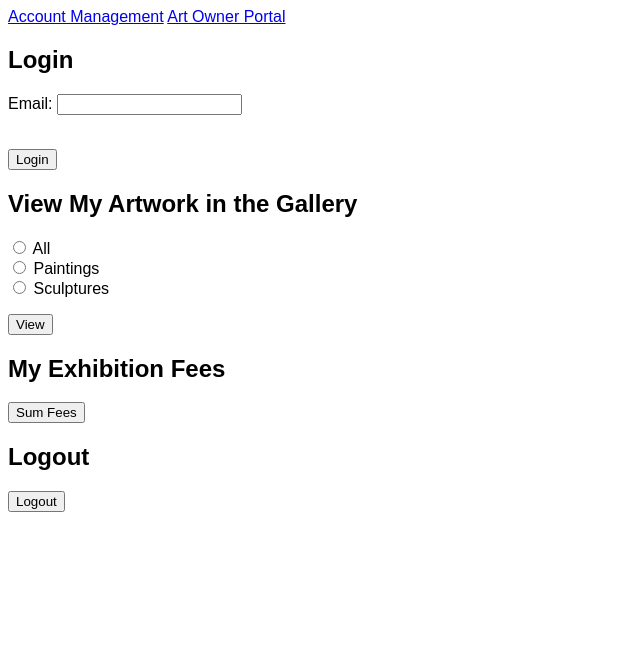
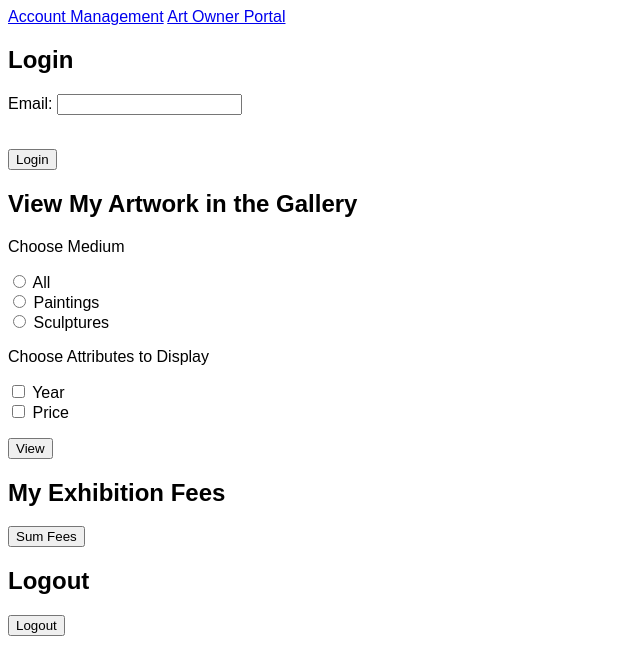
Before and after one commit to tammy-kim/Art-Gallery-Website, a PHP site: page /wrapper.php in a window 1280 px wide. Shown: the top 661 px of the page, without its empty margins (0-640 px from the left). Run offline with PHP 8.4, Linux system fonts and the light colour scheme.

Commit message:
added attribute display option in owner portal viewing artwork

```diff
--- a/art_index.php
+++ b/art_index.php
@@ -21,13 +21,19 @@
         <h2>View My Artwork in the Gallery</h2>
             <form method="GET" action="wrapper.php">
                 <input type="hidden" id="seeMyArtRequest" name="seeMyArtRequest">
+                <p>Choose Medium</p>
                 <input type="radio" id="all" name="select_art_type" value="All">
                 <label for="all">All</label><br>
                 <input type="radio" id="paintings" name="select_art_type" value="Paintings">
                 <label for="paintings">Paintings</label><br>
                 <input type="radio" id="sculptures" name="select_art_type" value="Sculptures">
                 <label for="sculptures">Sculptures</label>
+                <p>Choose Attributes to Display</p>
+                <input type="checkbox" id="year" name="attributeYear" value=", a.YearCreated">
+                <label for="year"> Year</label><br>
 
+                <input type="checkbox" id="price" name="attributePrice" value=", a.Price">
+                <label for="price"> Price</label><br>
                 <p><input type="submit" value="View" name="view"></p>
             </form>
 
--- a/owner_portal.php
+++ b/owner_portal.php
@@ -89,16 +89,25 @@
 
     }
 
-    function printMyArt($result) { //prints results from a select statement
+    function printMyArt($result, $numAttributes) { //prints results from a select statement
 
         echo "<table>";
-        echo "<tr><th>title</th></tr>";
+        //echo "<tr><th>title</th></tr>";
 
         while ($row = OCI_Fetch_Array($result, OCI_BOTH)) {
-            echo "<tr><td>" . $row[0] . "</td></tr>"; //or just use "echo $row[0]"
+            if ($numAttributes == 1){
+                echo "<tr><td>" . $row[0] . "</td></tr>";
+            }
+            else if ($numAttributes == 2){
+                echo "<tr><td>" . $row[0] . "</td><td>" . $row[1] . "</td></tr>";
+            }
+            else if ($numAttributes == 3){
+                echo "<tr><td>" . $row[0] . "</td><td>" . $row[1] . " </td><td>" . $row[2] . "</td></tr>";
+            }
         }
 
         echo "</table>";
+
     }
 
     function handleSeeMyArtRequest() {
@@ -111,9 +120,24 @@
         //exit();
         //echo "$userEmail";
         $radioSelection = $_GET['select_art_type'];
+        //choose which attributes get selected
+        $year = "";
+        $price = "";
+        $numAttributes = 1;
+        //$selectedAttributes = $_GET['attributeYear'];
+        if (!empty($_GET['attributeYear'])){
+            $year = $_GET['attributeYear'];
+            $numAttributes++;
+        }
+
+        if (!empty($_GET['attributePrice'])){
+            $price = $_GET['attributePrice'];
+            $numAttributes++;
+        }
+
 
         if ($radioSelection == "Paintings"){
-            $fetchMyArt = executePlainSQL("SELECT a.Title FROM ArtOwner ao, Art3 a, Painting p WHERE a.OwnerID = ao.OwnerID AND a.IdentificationNumber = p.IdentificationNumber AND Email='" . $userEmail . "'");
+            $fetchMyArt = executePlainSQL("SELECT a.Title " . $year . " " . $price . " FROM ArtOwner ao, Art3 a, Painting p WHERE a.OwnerID = ao.OwnerID AND a.IdentificationNumber = p.IdentificationNumber AND Email='" . $userEmail . "'");
         } else if ($radioSelection == "Sculptures"){
             $fetchMyArt = executePlainSQL("SELECT a.Title FROM ArtOwner ao, Art3 a, Sculpture s WHERE a.OwnerID = ao.OwnerID AND a.IdentificationNumber = s.IdentificationNumber AND Email='" . $userEmail . "'");
         } else {
@@ -121,7 +145,7 @@
         }
         echo "<br>List of art I own: <br>";
         echo "$radioSelection";
-        printMyArt($fetchMyArt);
+        printMyArt($fetchMyArt, $numAttributes);
     }
 
     function printMyFees($result) { //prints results from a select statement
```
